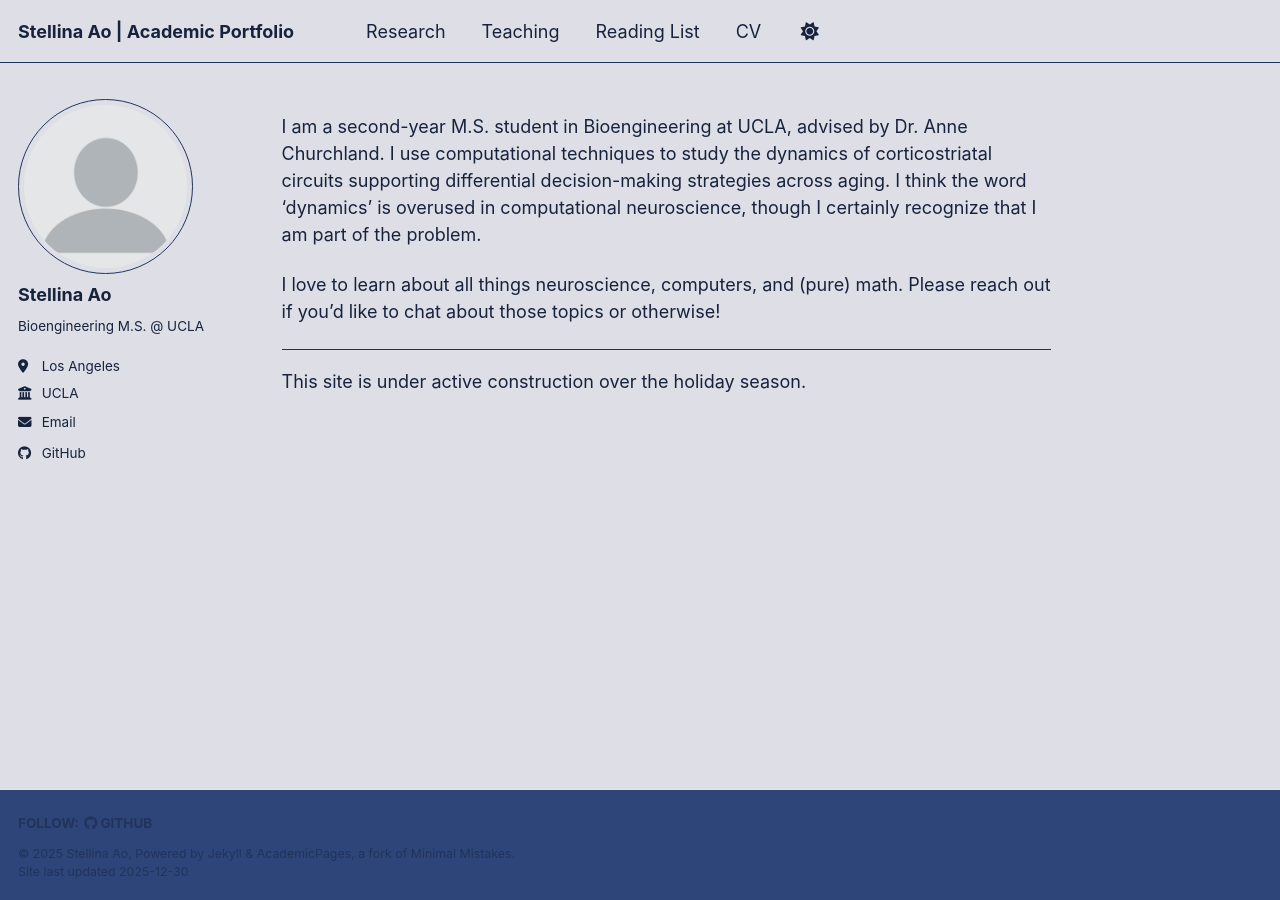
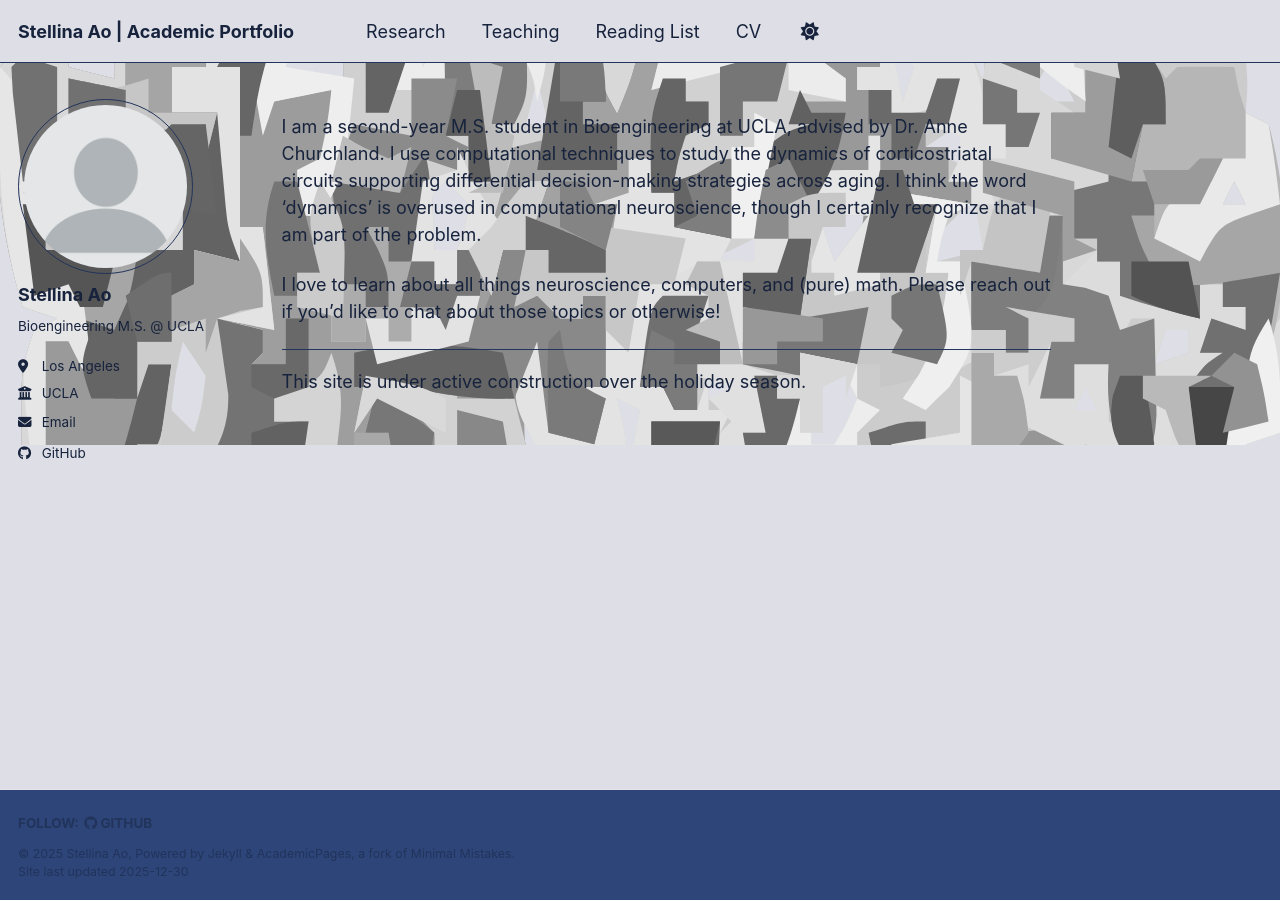
Before and after one commit to stellinaao/stellinaao.github.io, a Jekyll site: the page built from _pages/about.md, in a window 1280 px wide. Built offline with Jekyll 4.4.1, drawn with Linux system fonts in a browser that asks for light colours; a script bundle is joined from its source files by our own code; library files that are not in the unit come from our copies.

Commit message:
test bg img

```diff
--- a/_includes/head/custom.html
+++ b/_includes/head/custom.html
@@ -14,4 +14,7 @@
 <link rel="icon" href="/images/favicon.ico"/>
 <meta name="theme-color" content="#ffffff"/>
 
+<!--bg img support-->
+<link rel="stylesheet" href="{{ '/assets/css/custom.css' | relative_url }}">
+
 <!-- end custom head snippets -->
--- /dev/null
+++ b/assets/css/custom.css
@@ -0,0 +1,7 @@
+body {
+  background-image: url("/images/cajal/cajal-cortex-transparent-1.svg");
+  background-repeat: no-repeat;
+  background-size: cover;      /* fills screen */
+  background-attachment: fixed; /* optional: parallax effect */
+  background-position: center;
+}
```
Also changed, not shown: images/cajal/cajal-cortex-transparent-1.png (added), images/cajal/cajal-cortex-transparent-1.svg (added), images/cajal/cajal-cortex-transparent-2.png (added), images/cajal/cajal-cortex-transparent-2.svg (added), images/cajal/cajal-cortex-transparent-3.png (added), images/cajal/cajal-cortex-transparent-3.svg (added).
